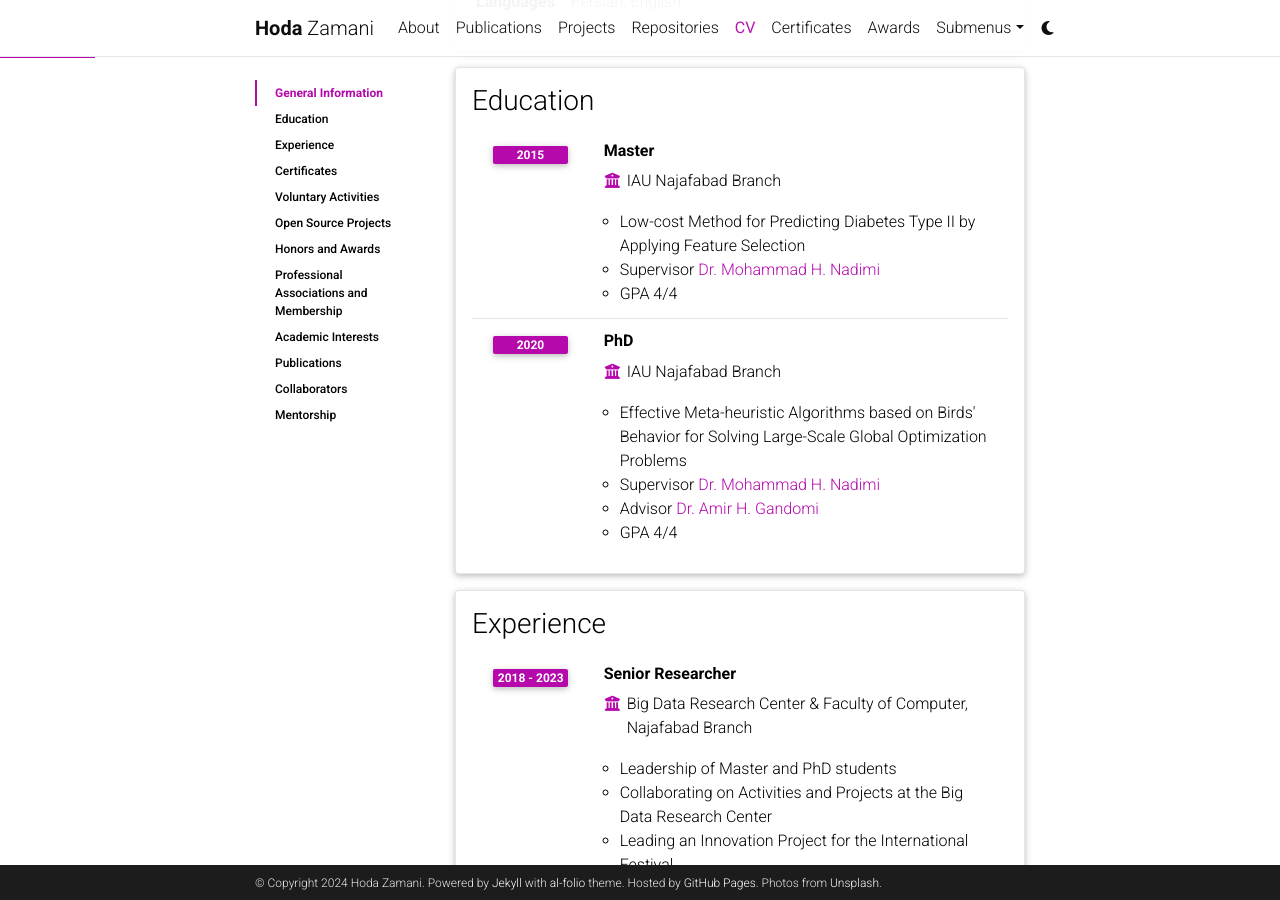
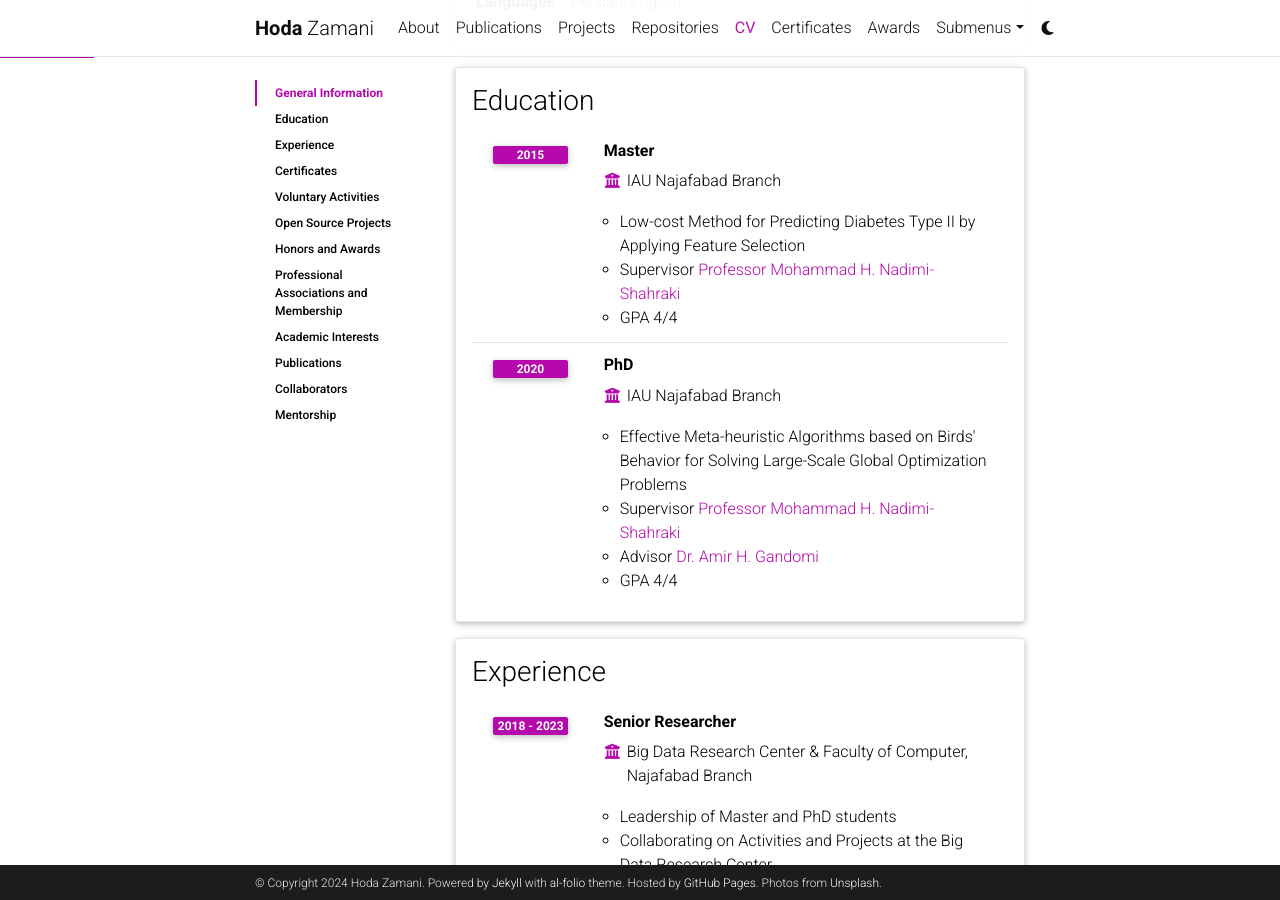
Before and after one commit to HodaZamani/HodaZamani.github.io, a Jekyll site: the page built from _pages/cv.md, in a window 1280 px wide and 900 px high, scrolled down 323 px. Built offline with Jekyll 4.4.1, drawn with Linux system fonts in a browser that asks for light colours; comment, search, counter and statistics services are not loaded; a style sheet for code colours, icons or effects is not loaded.

Commit message:
Update cv.yml

```diff
--- a/_data/cv.yml
+++ b/_data/cv.yml
@@ -13,14 +13,14 @@
       year: 2015
       description:
         - Low-cost Method for Predicting Diabetes Type II by Applying Feature Selection
-        - Supervisor <a href="https://scholar.google.com/citations?user=sT0YnDIAAAAJ&hl=en">Dr. Mohammad H. Nadimi</a>
+        - Supervisor <a href="https://scholar.google.com/citations?user=sT0YnDIAAAAJ&hl=en">Professor Mohammad H. Nadimi-Shahraki</a>
         - GPA 4/4
     - title: PhD
       institution: IAU Najafabad Branch
       year: 2020
       description:
         - Effective Meta-heuristic Algorithms based on Birds' Behavior for Solving Large-Scale Global Optimization Problems
-        - Supervisor <a href="https://scholar.google.com/citations?user=sT0YnDIAAAAJ&hl=en">Dr. Mohammad H. Nadimi</a>
+        - Supervisor <a href="https://scholar.google.com/citations?user=sT0YnDIAAAAJ&hl=en">Professor Mohammad H. Nadimi-Shahraki</a>
         - Advisor <a href="https://scholar.google.com/citations?user=VMf3wfMAAAAJ&hl=en">Dr. Amir H. Gandomi</a>
         - GPA 4/4
 - title: Experience
```
